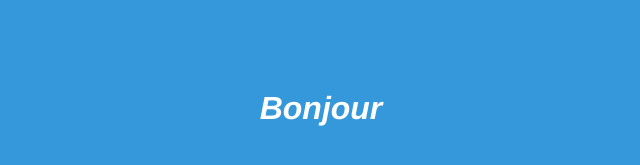
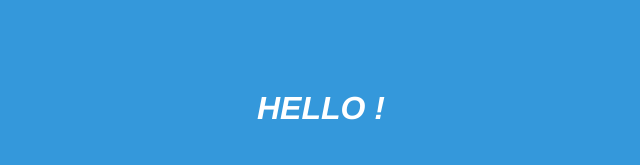
Before and after one commit to nacerwhite/hello, a plain HTML site: page index.html in a window 1280 px wide. Shown: the part 271-436 px from the top of the page, 347-987 px from the left. Drawn offline with Linux system fonts and the light colour scheme.

Commit message:
put back hello

```diff
--- a/index.html
+++ b/index.html
@@ -28,6 +28,6 @@
 
 	</head>
 	<body>
-		<h1> Bonjour </h1>
+		<h1> HELLO ! </h1>
 	</body>
 </html>
```
